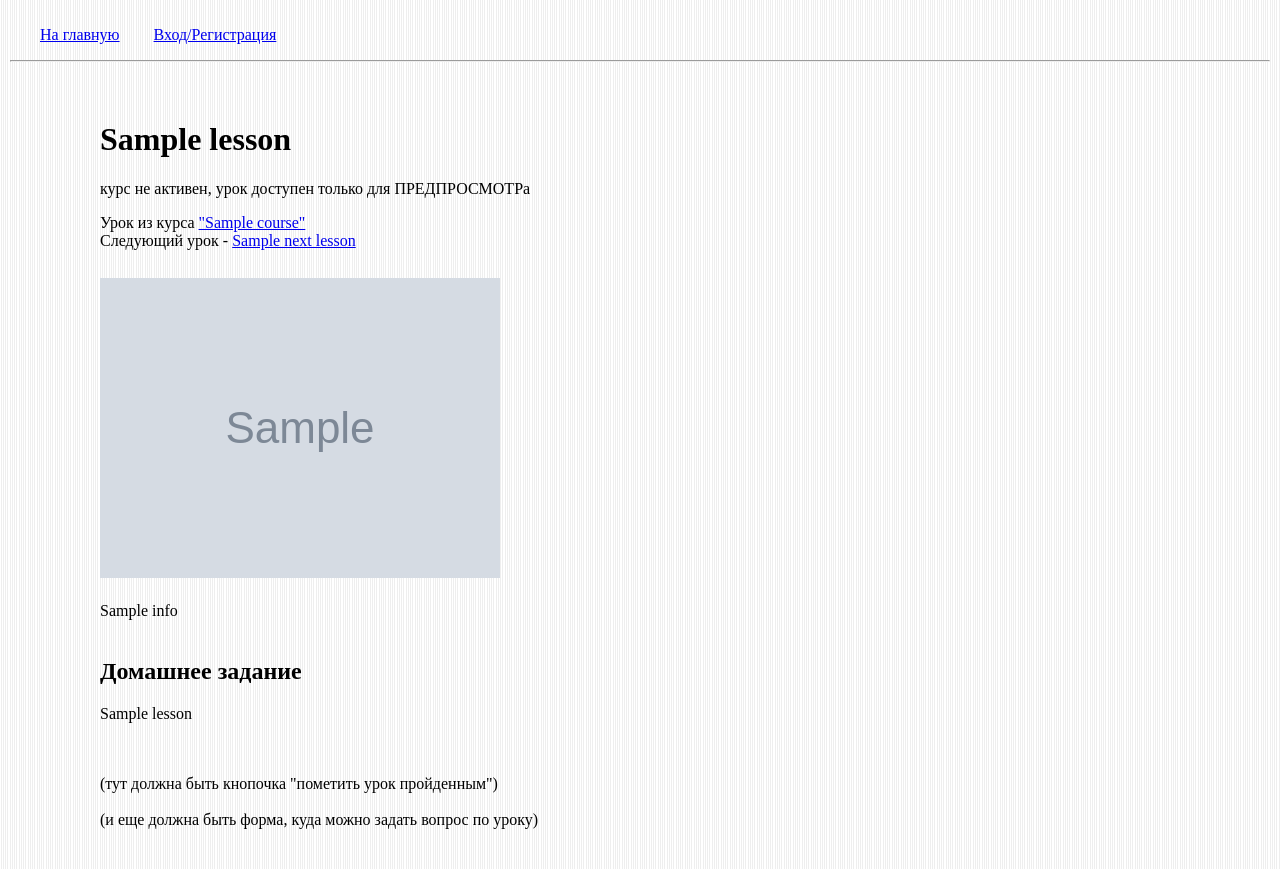
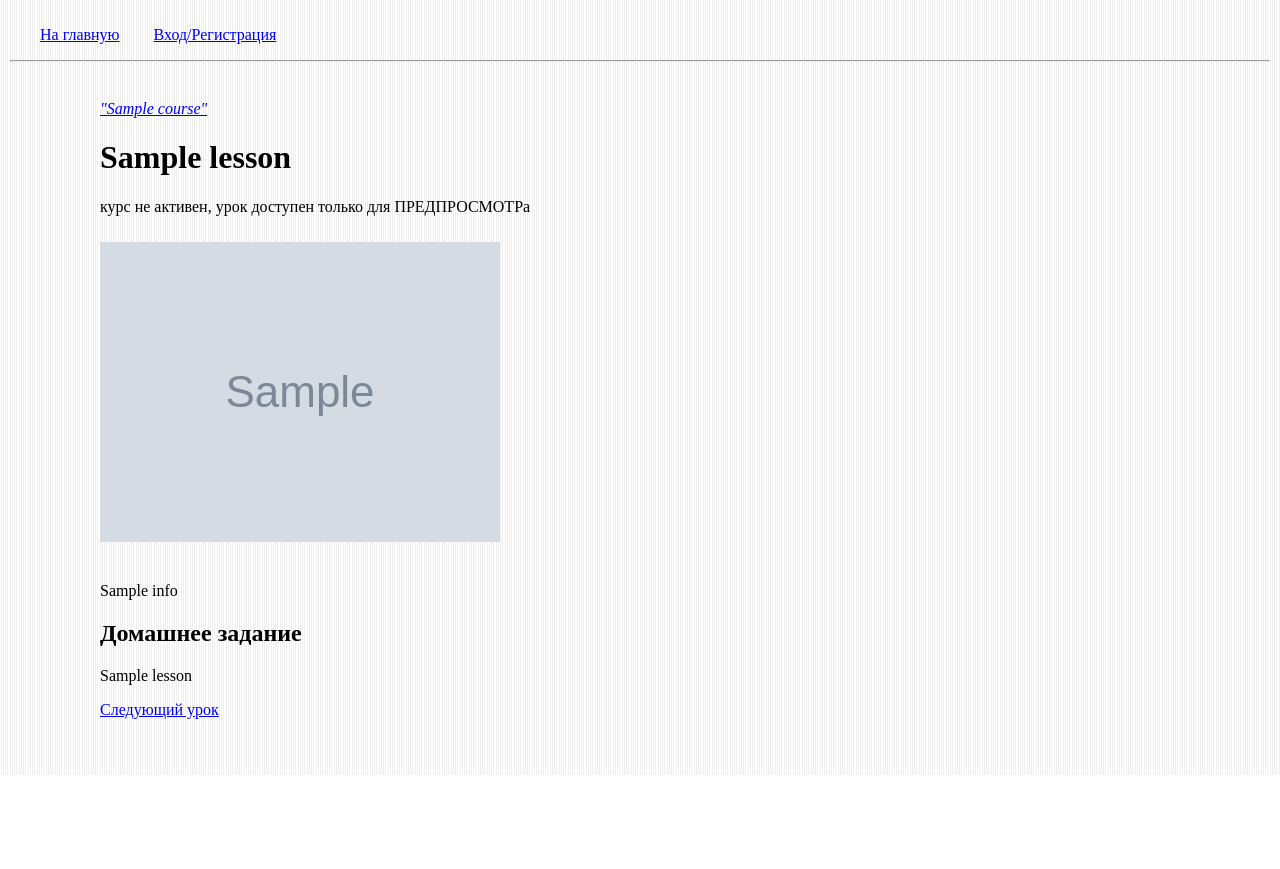
Before and after one commit to arhiza/kurs.magiyadela.com, a Django app: template app_lessons/templates/app_lessons/lesson_detail.html in a window 1280 px wide. After the commit the page ends 775 px from the top, so only its background shows below. Run offline with Django 4.2, Linux system fonts and the light colour scheme; the template is opened without the code that fills it: most values are stand-ins (such as "Sample title", 1, 10 or a date in 2020); grey boxes marked "Sample" are stand-in pictures.

Commit message:
structure of lesson

```diff
--- a/app_lessons/templates/app_lessons/lesson_detail.html
+++ b/app_lessons/templates/app_lessons/lesson_detail.html
@@ -4,35 +4,39 @@
 
 {% block page %}
 
+<i><a href="{{ lesson.course.get_absolute_url }}">"{{ lesson.course }}"</a></i>
 <h1>{{ lesson.name }}</h1>
+
 {% if lesson.course.status == "NEW" %}
     <p>курс не активен, урок доступен только для ПРЕДПРОСМОТРа</p>
 {% endif %}
-Урок из курса <a href="{{ lesson.course.get_absolute_url }}">"{{ lesson.course }}"</a><br>
+
 {% if can_see or course_paid %}
-{% if lesson.prev_lesson %}
-    Предыдущий урок - <a href="{{ lesson.prev_lesson.get_absolute_url }}">{{ lesson.prev_lesson.name }}</a><br>
-{% endif %}
-{% if lesson.next_lesson %}
-    Следующий урок - <a href="{{ lesson.next_lesson.get_absolute_url }}">{{ lesson.next_lesson.name }}</a><br>
-{% endif %}
-<br>
-{% if lesson.video %}
-<iframe width="560" height="315" src="https://www.youtube.com/embed/{{ lesson.code_video }}" title="YouTube video player" frameborder="0" allow="accelerometer; autoplay; clipboard-write; encrypted-media; gyroscope; picture-in-picture" allowfullscreen></iframe>
-<br>{% endif %}
     {% if lesson.picture %}
-    <img class="article-image" src="{{ lesson.picture.file.url }}">
+    <p><img class="article-image" src="{{ lesson.picture.file.url }}"></p>
     {% endif %}
 
-<div class="article">{{ lesson.info|safe }}</div><br>
+    {% if lesson.video %}
+    <p><iframe width="560" height="315" src="https://www.youtube.com/embed/{{ lesson.code_video }}" title="YouTube video player" frameborder="0" allow="accelerometer; autoplay; clipboard-write; encrypted-media; gyroscope; picture-in-picture" allowfullscreen></iframe></p>
+    {% endif %}
 
-{% if lesson.questions %}
-<h2>Домашнее задание</h2>
-<div class="article">{{ lesson.questions|safe }}</div>
+    <p><div class="article">{{ lesson.info|safe }}</div></p>
+
+    {% if lesson.questions %}
+        <h2>Домашнее задание</h2>
+        <p><div class="article">{{ lesson.questions|safe }}</div></p>
+    {% endif %}
+
+    {% if lesson.prev_lesson %}
+        <p><a href="{{ lesson.prev_lesson.get_absolute_url }}">Предыдущий урок</a></p>
+    {% endif %}
+    {% if lesson.next_lesson %}
+        <p><a href="{{ lesson.next_lesson.get_absolute_url }}">Следующий урок</a></p>
+    {% endif %}
+
 {% endif %}
-{% endif %}
-<p></p>
-{% if course_paid %}
+
+{% if course_paid__todo %}
     <br><br>(тут должна быть кнопочка "пометить урок пройденным")
     <br><br>(и еще должна быть форма, куда можно задать вопрос по уроку)
 {% endif %}
```
